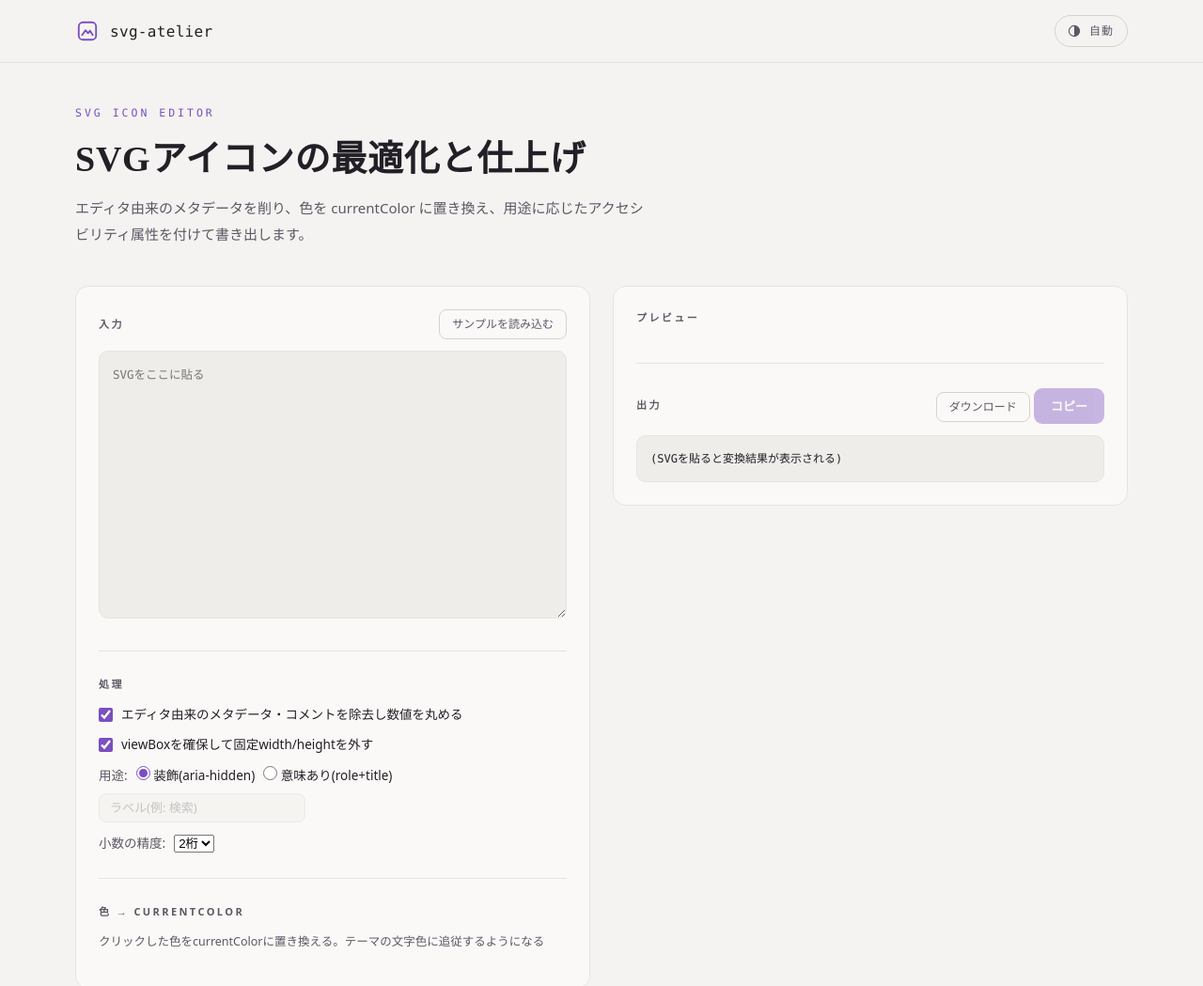
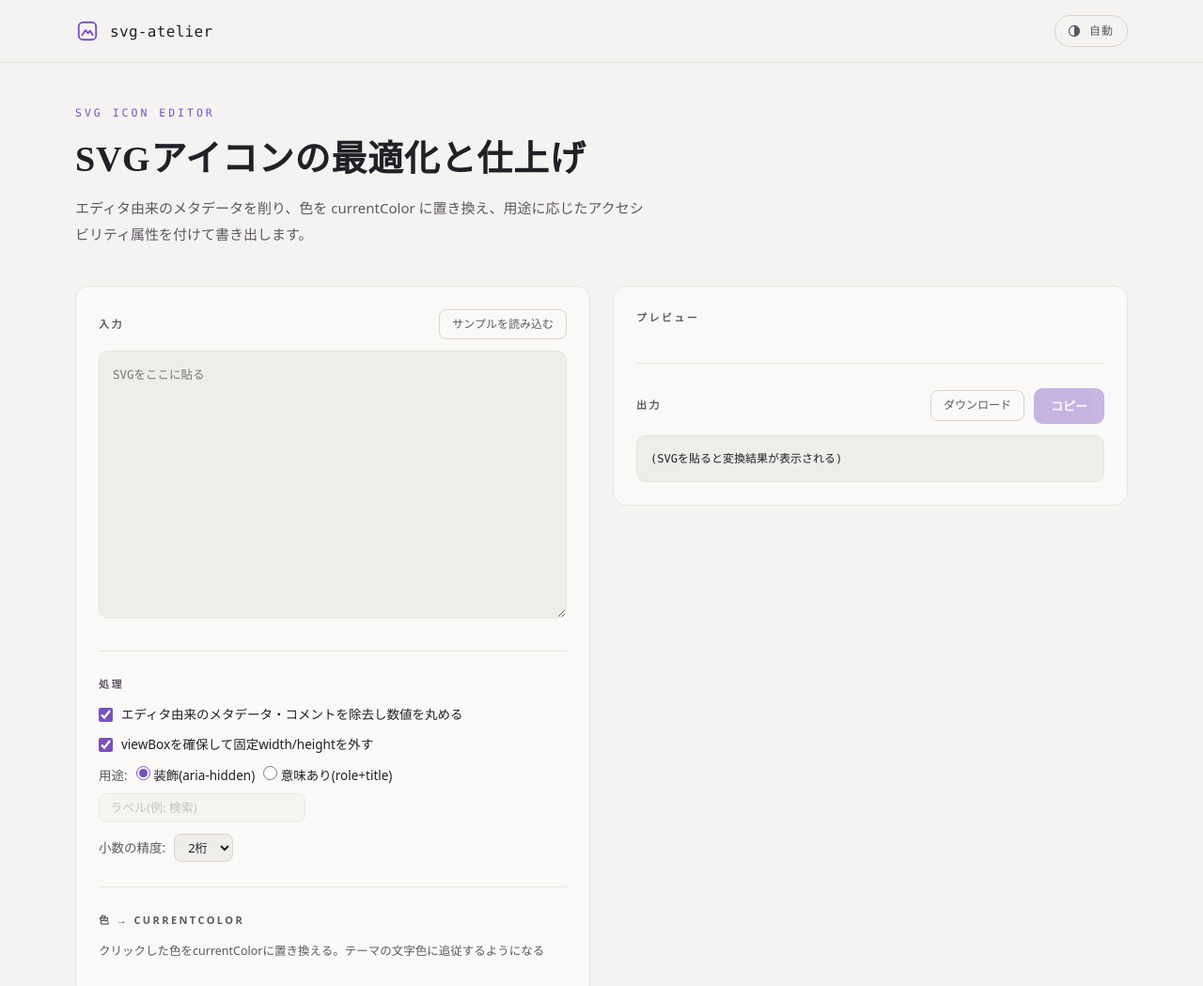
Before and after one commit to miruky/svg-atelier, a website built with Vite: page index.html in a window 1280 px wide. Shown: the top 1049 px of the page at 94% size. Built offline with nearby package versions, Linux system fonts and the light colour scheme.

Commit message:
精度セレクトと出力操作の並びのスタイルを追加

```diff
--- a/src/style.css
+++ b/src/style.css
@@ -489,12 +489,35 @@ textarea:focus {
   overflow: auto;
 }
 
+.opt-select {
+  font: inherit;
+  font-size: 13px;
+  color: var(--ink);
+  background: var(--sunken);
+  border: 1px solid var(--rule-strong);
+  border-radius: 8px;
+  padding: 4px 10px;
+  cursor: pointer;
+  transition: border-color 0.16s var(--ease);
+}
+
+.opt-select:hover,
+.opt-select:focus {
+  outline: none;
+  border-color: var(--accent);
+}
+
+.out-actions {
+  display: inline-flex;
+  align-items: center;
+  gap: 10px;
+}
+
 .size-note {
   font-family: var(--mono);
   font-size: 11.5px;
   font-variant-numeric: tabular-nums;
   color: var(--ink-soft);
-  margin-right: 12px;
 }
 
 .primary-btn {
```
